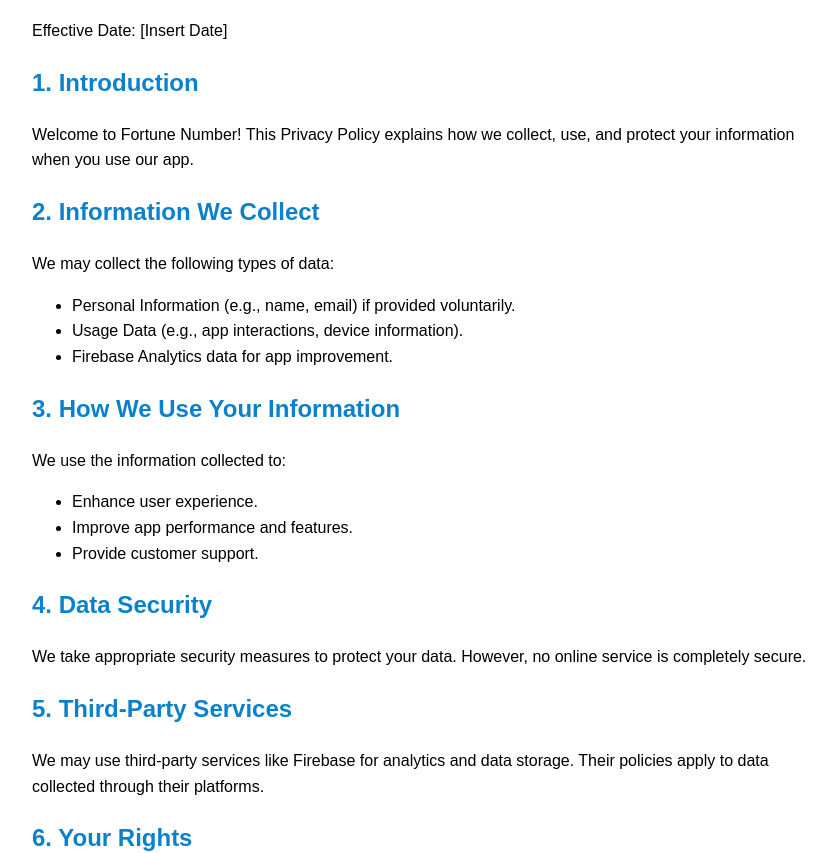
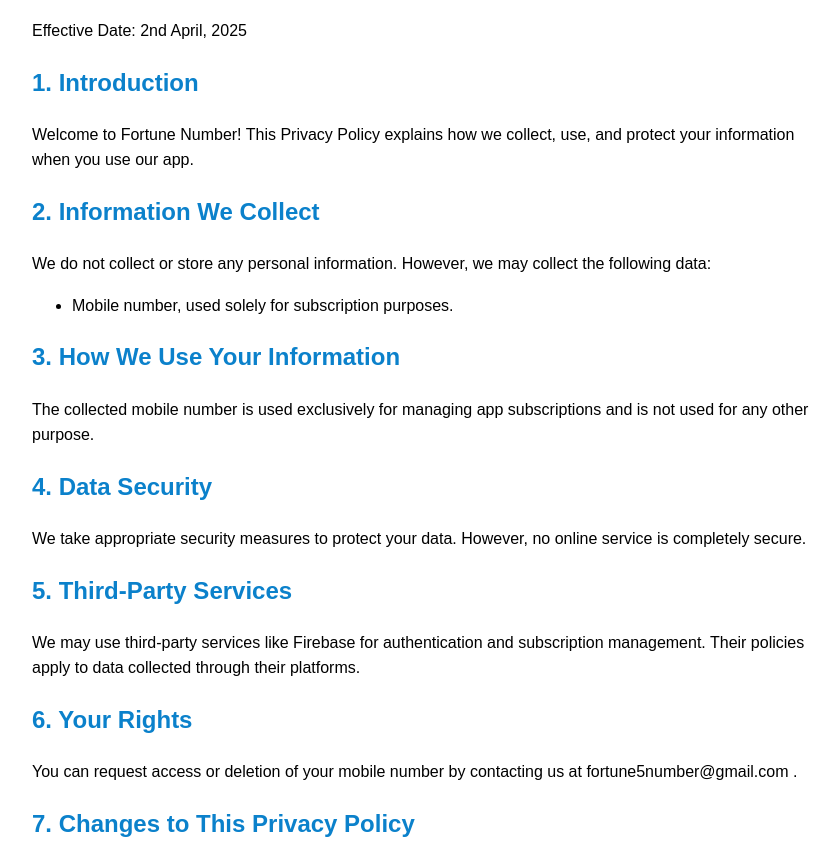
Before and after one commit to elinaa-3003/FortuneNumber, a plain HTML site: page index.html in a window 1280 px wide. Shown: the part 116-969 px from the top of the page, without its empty margins (8-848 px from the left). Drawn offline with Linux system fonts and the light colour scheme.

Commit message:
Update index.html

```diff
--- a/index.html
+++ b/index.html
@@ -11,40 +11,33 @@
 </head>
 <body>
     <h1>Privacy Policy</h1>
-    <p>Effective Date: [Insert Date]</p>
+    <p>Effective Date: 2nd April, 2025</p>
 
     <h2>1. Introduction</h2>
 <p>Welcome to Fortune Number! This Privacy Policy explains how we collect, use, and protect your information when you use our app.</p>
 
 <h2>2. Information We Collect</h2>
-    <p>We may collect the following types of data:</p>
+<p>We do not collect or store any personal information. However, we may collect the following data:</p>
 <ul>
-        <li>Personal Information (e.g., name, email) if provided voluntarily.</li>
-        <li>Usage Data (e.g., app interactions, device information).</li>
-        <li>Firebase Analytics data for app improvement.</li>
+    <li>Mobile number, used solely for subscription purposes.</li>
 </ul>
 
 <h2>3. How We Use Your Information</h2>
-    <p>We use the information collected to:</p>
-    <ul>
-        <li>Enhance user experience.</li>
-        <li>Improve app performance and features.</li>
-        <li>Provide customer support.</li>
-    </ul>
+<p>The collected mobile number is used exclusively for managing app subscriptions and is not used for any other purpose.</p>
 
 <h2>4. Data Security</h2>
 <p>We take appropriate security measures to protect your data. However, no online service is completely secure.</p>
 
 <h2>5. Third-Party Services</h2>
-    <p>We may use third-party services like Firebase for analytics and data storage. Their policies apply to data collected through their platforms.</p>
+<p>We may use third-party services like Firebase for authentication and subscription management. Their policies apply to data collected through their platforms.</p>
 
 <h2>6. Your Rights</h2>
-    <p>You can request access, modification, or deletion of your data by contacting us at [Your Contact Email].</p>
+<p>You can request access or deletion of your mobile number by contacting us at fortune5number@gmail.com .</p>
 
 <h2>7. Changes to This Privacy Policy</h2>
 <p>We may update this policy from time to time. We encourage you to review it periodically.</p>
 
 <h2>8. Contact Us</h2>
-    <p>If you have any questions, please contact us at [Your Contact Email].</p>
+<p>If you have any questions, please contact us at fortune5number@gmail.com .</p>
 </body>
 </html>
```
Lines whose indentation alone changed are shown as unchanged.
